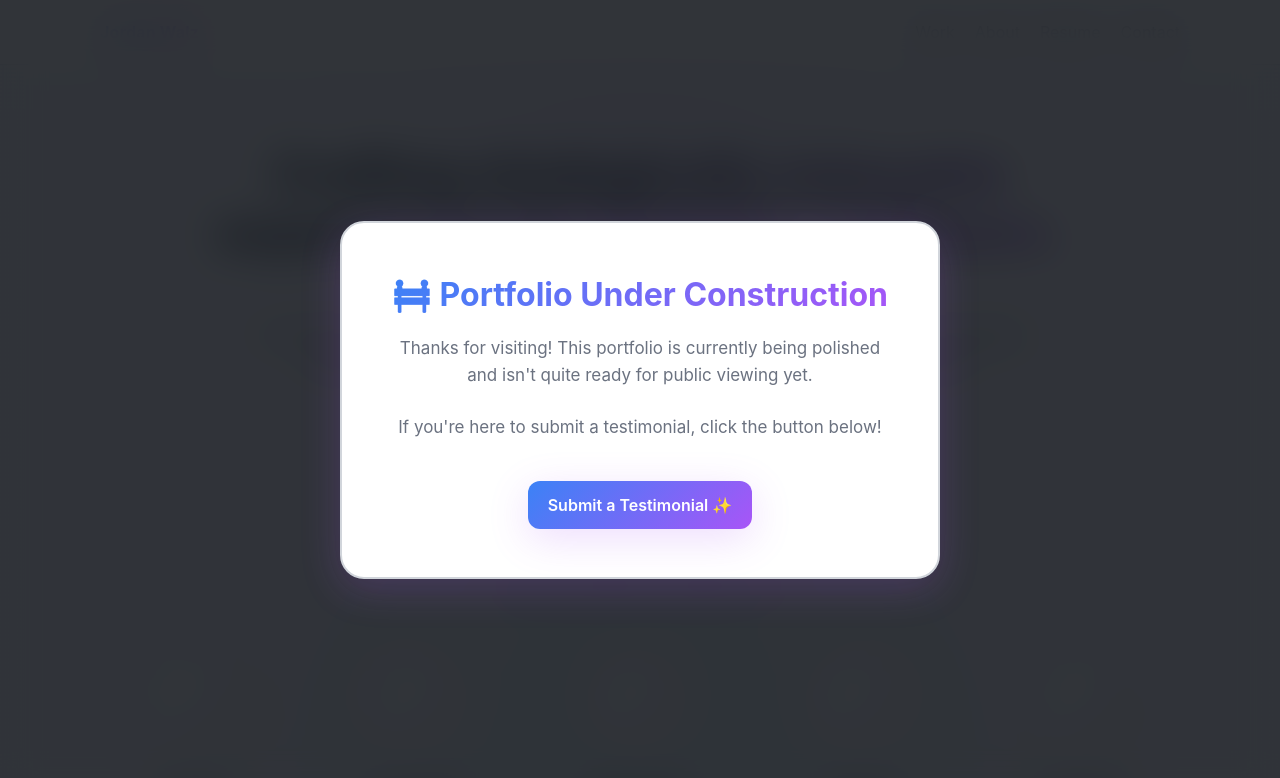
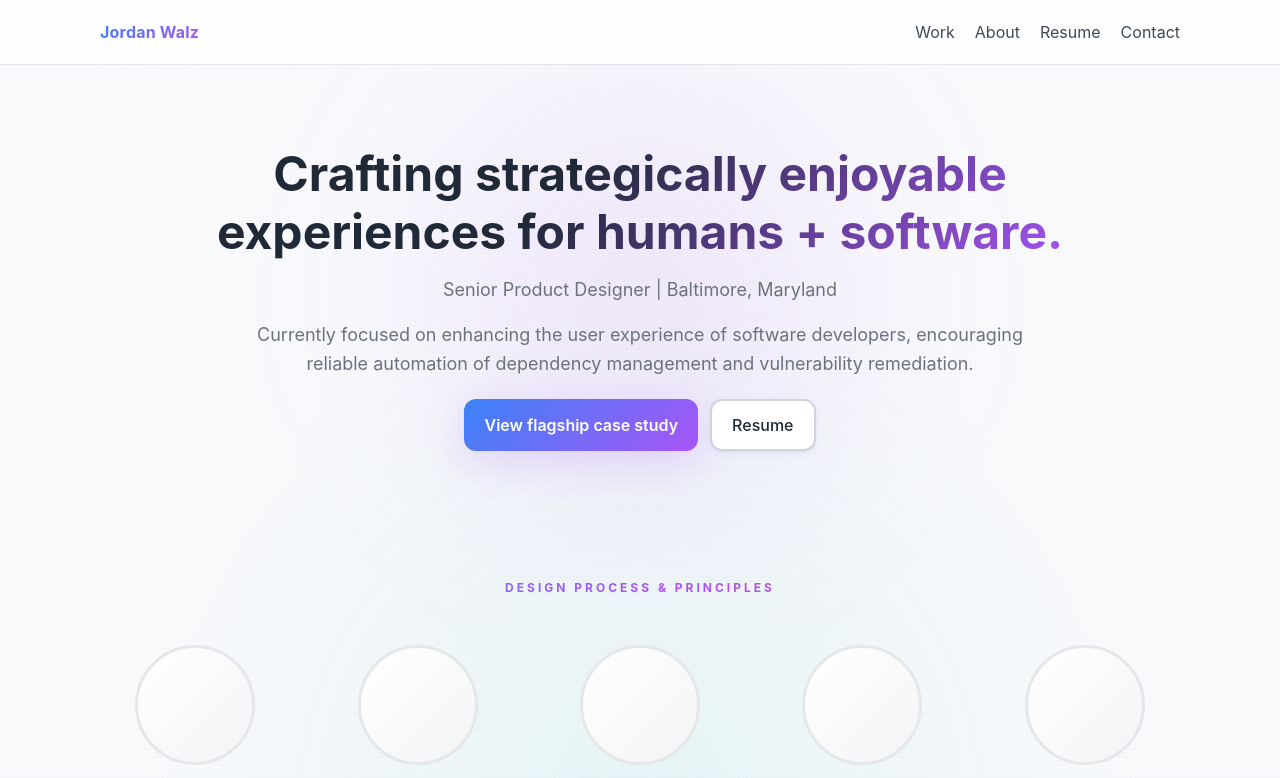
Before and after one commit to jrdnwlz/portfolio, a website: page index.html in a window 1280 px wide. Shown: the top 778 px of the page. Drawn offline with Linux system fonts and the light colour scheme.

Commit message:
Hide blur mask on localhost for development
Adds JavaScript to automatically hide the portfolio construction
mask when accessed via localhost or 127.0.0.1, allowing for
easier local development and testing.

The mask remains visible on production URLs.

```diff
--- a/index.html
+++ b/index.html
@@ -157,5 +157,14 @@
   <script>document.getElementById('y').textContent = new Date().getFullYear()</script>
   <script src="assets/js/interactions.js"></script>
   <script src="assets/js/testimonials.js"></script>
+  <script>
+    // Hide blur mask on localhost for development
+    if (window.location.hostname === 'localhost' || window.location.hostname === '127.0.0.1') {
+      const blurMask = document.querySelector('.blur-mask-overlay');
+      if (blurMask) {
+        blurMask.style.display = 'none';
+      }
+    }
+  </script>
 </body>
 </html>
```
